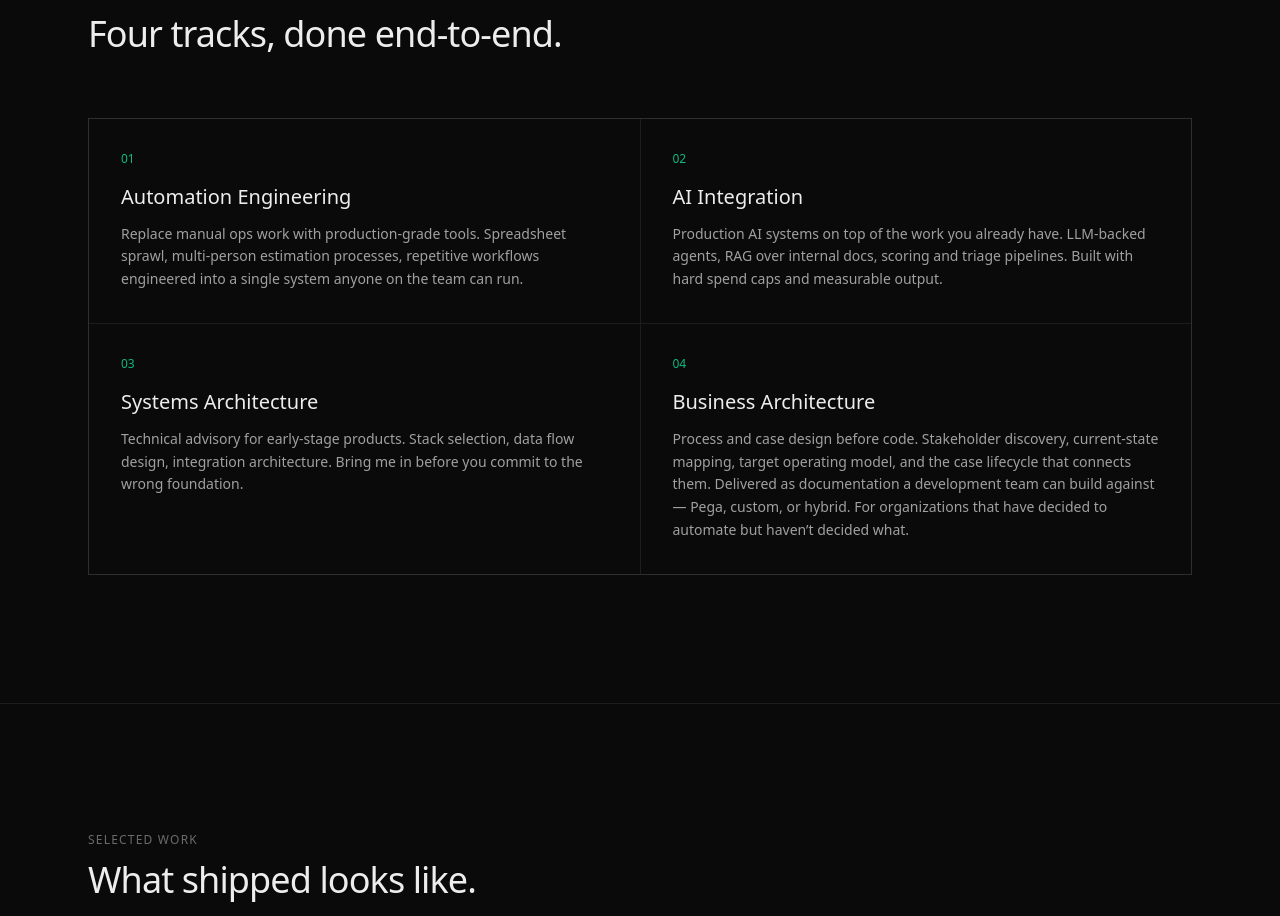
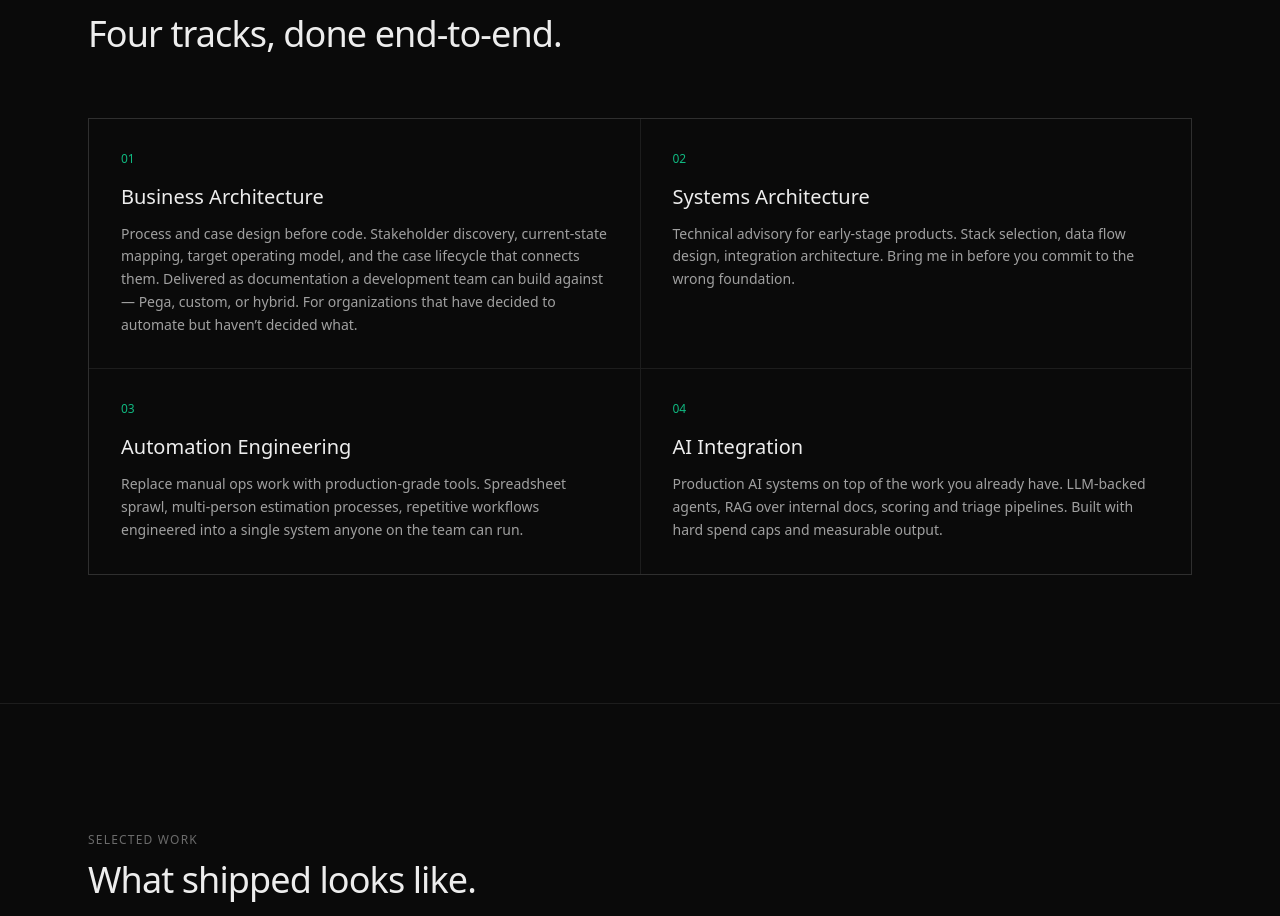
Before and after one commit to nozaklabs/website, a Next.js app: page / in a window 1280 px wide. Shown: the part 842-1758 px from the top of the page. Built offline with nearby package versions, Linux system fonts and the light colour scheme.

Commit message:
refactor(capabilities): reorder cards by project lifecycle

```diff
--- a/app/page.tsx
+++ b/app/page.tsx
@@ -56,23 +56,23 @@ export default function Home() {
             {[
               {
                 num: "01",
+                title: "Business Architecture",
+                body: "Process and case design before code. Stakeholder discovery, current-state mapping, target operating model, and the case lifecycle that connects them. Delivered as documentation a development team can build against — Pega, custom, or hybrid. For organizations that have decided to automate but haven’t decided what.",
+              },
+              {
+                num: "02",
+                title: "Systems Architecture",
+                body: "Technical advisory for early-stage products. Stack selection, data flow design, integration architecture. Bring me in before you commit to the wrong foundation.",
+              },
+              {
+                num: "03",
                 title: "Automation Engineering",
                 body: "Replace manual ops work with production-grade tools. Spreadsheet sprawl, multi-person estimation processes, repetitive workflows engineered into a single system anyone on the team can run.",
               },
               {
-                num: "02",
+                num: "04",
                 title: "AI Integration",
                 body: "Production AI systems on top of the work you already have. LLM-backed agents, RAG over internal docs, scoring and triage pipelines. Built with hard spend caps and measurable output.",
-              },
-              {
-                num: "03",
-                title: "Systems Architecture",
-                body: "Technical advisory for early-stage products. Stack selection, data flow design, integration architecture. Bring me in before you commit to the wrong foundation.",
-              },
-              {
-                num: "04",
-                title: "Business Architecture",
-                body: "Process and case design before code. Stakeholder discovery, current-state mapping, target operating model, and the case lifecycle that connects them. Delivered as documentation a development team can build against — Pega, custom, or hybrid. For organizations that have decided to automate but haven’t decided what.",
               },
             ].map((item) => (
               <div
```
